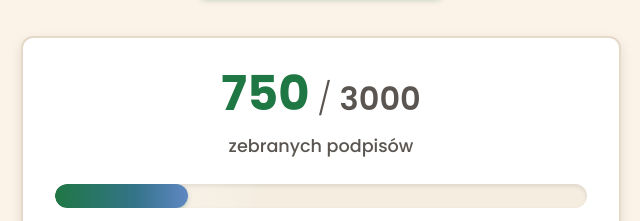
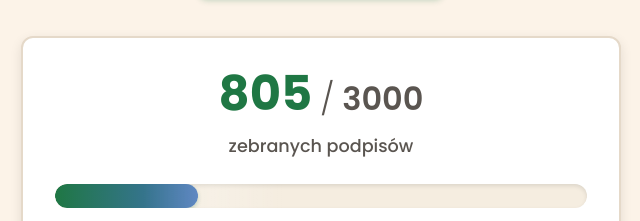
Before and after one commit to tadeoos/rada-stary-mokotow, a website built with webpack: page index.html in a window 1280 px wide. Shown: the part 565-786 px from the top of the page, 319-959 px from the left. Built offline with nearby package versions, Linux system fonts and the light colour scheme; no server answers.

Commit message:
bump glosy

```diff
--- a/index.html
+++ b/index.html
@@ -46,7 +46,7 @@
       <div class="signature-counter">
         <div class="counter-header">
           <div class="counter-numbers">
-            <span class="counter-current">750</span>
+            <span class="counter-current">805</span>
             <span class="counter-separator">/</span>
             <span class="counter-target">3000</span>
           </div>
```
